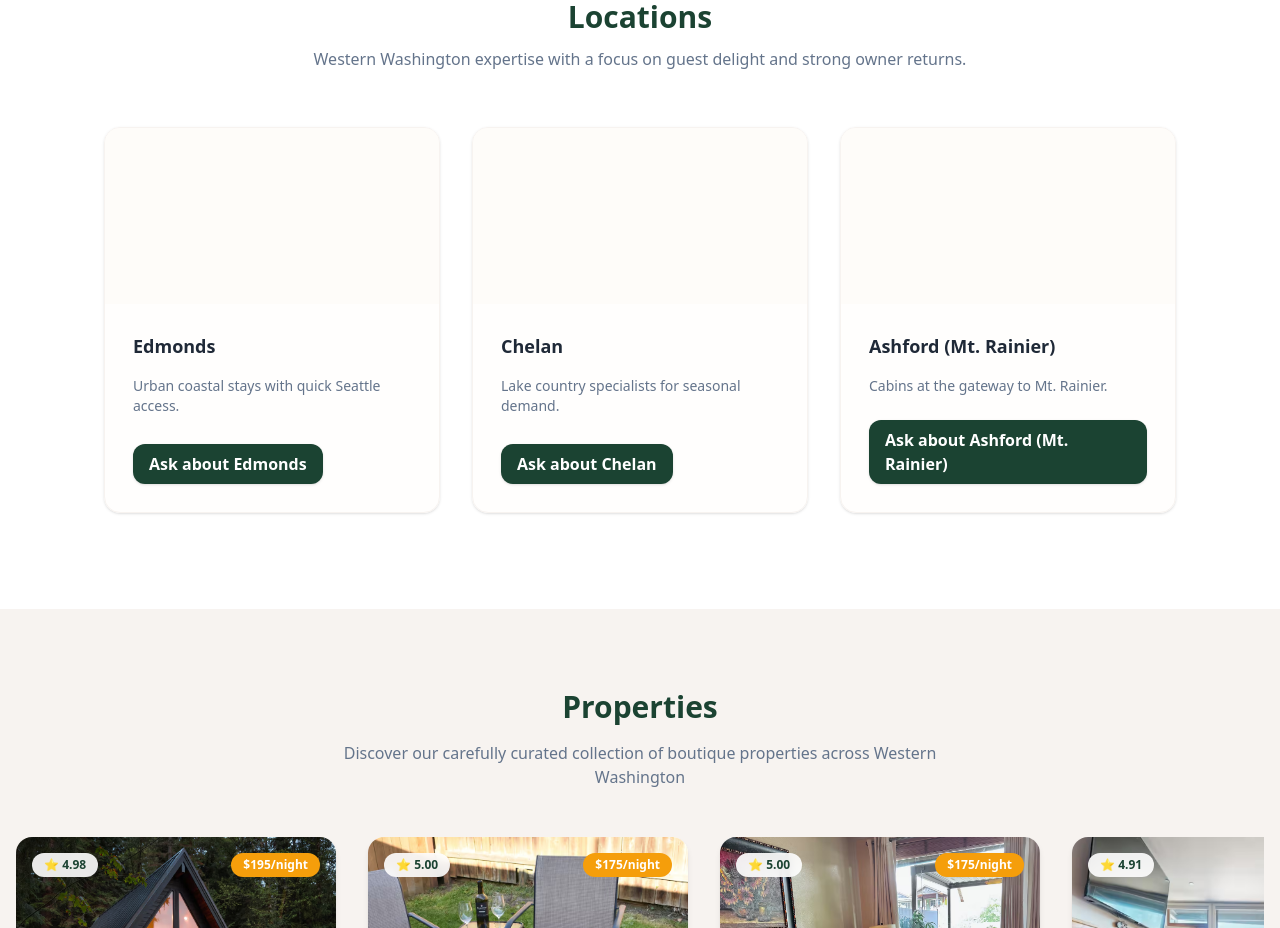
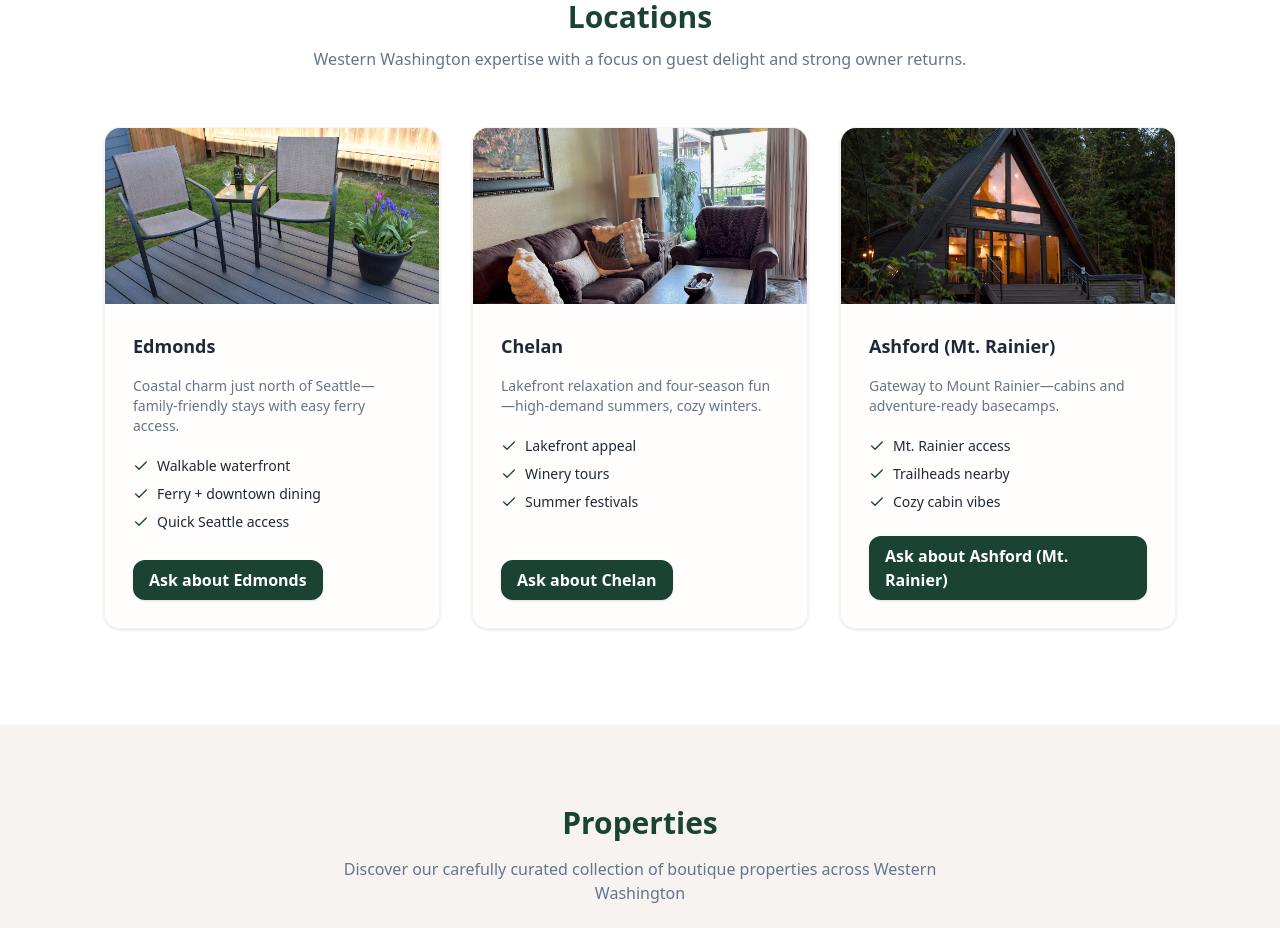
Before and after one commit to BlakeSanderson44/Host-With-Julia, a Next.js app: page / in a window 1280 px wide. Shown: the part 3080-4008 px from the top of the page. Built offline with nearby package versions, Linux system fonts and the light colour scheme.

Commit message:
Add local images for location cards

```diff
--- a/app/page.tsx
+++ b/app/page.tsx
@@ -166,9 +166,24 @@ const howItWorksSteps = [
 ];
 
 const locations = [
-  { name: 'Edmonds', description: 'Urban coastal stays with quick Seattle access.' },
-  { name: 'Chelan', description: 'Lake country specialists for seasonal demand.' },
-  { name: 'Ashford (Mt. Rainier)', description: 'Cabins at the gateway to Mt. Rainier.' },
+  {
+    name: 'Edmonds',
+    image: '/images/edmonds-retreat.avif',
+    blurb: 'Coastal charm just north of Seattle—family-friendly stays with easy ferry access.',
+    highlights: ['Walkable waterfront', 'Ferry + downtown dining', 'Quick Seattle access'],
+  },
+  {
+    name: 'Chelan',
+    image: '/images/3-bed-chelan-condo.avif',
+    blurb: 'Lakefront relaxation and four-season fun—high-demand summers, cozy winters.',
+    highlights: ['Lakefront appeal', 'Winery tours', 'Summer festivals'],
+  },
+  {
+    name: 'Ashford (Mt. Rainier)',
+    image: '/images/echo-house.avif',
+    blurb: 'Gateway to Mount Rainier—cabins and adventure-ready basecamps.',
+    highlights: ['Mt. Rainier access', 'Trailheads nearby', 'Cozy cabin vibes'],
+  },
 ];
 
 const properties: PropertyItem[] = [
```
